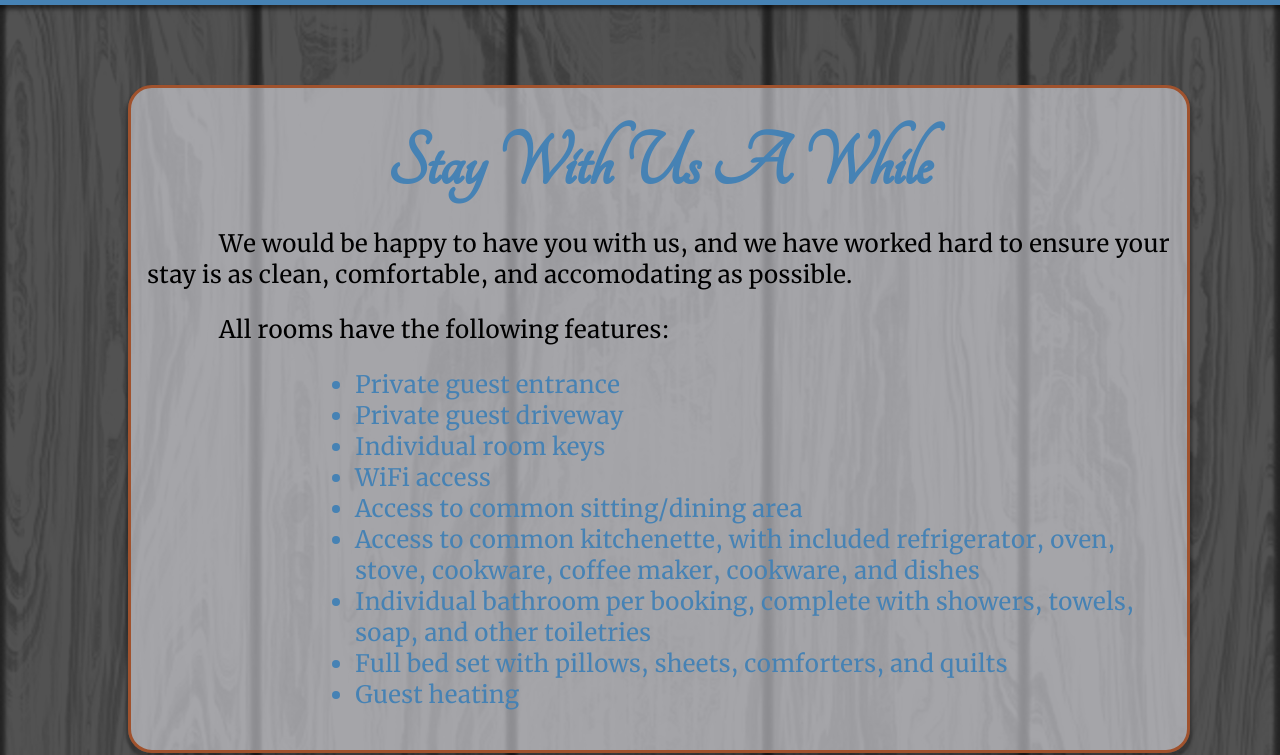
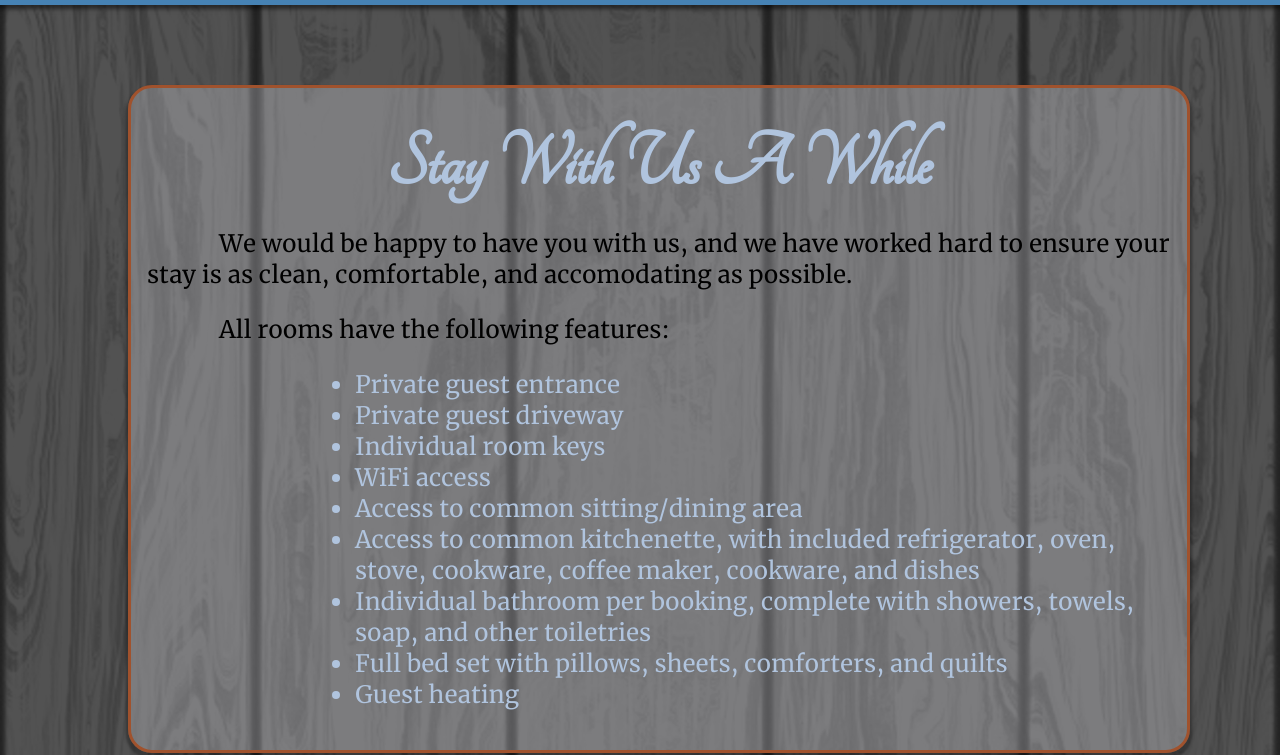
Before and after one commit to CamSOlson/SmithMillsInnWebsite, a plain HTML site: page rooms.html in a window 1280 px wide. Shown: the part 75-830 px from the top of the page. Drawn offline with nearby package versions, Linux system fonts and the light colour scheme.

Commit message:
Add files via upload

```diff
--- a/style.css
+++ b/style.css
@@ -102,7 +102,7 @@
 
 /*Major page content*/
 .content{
-	background-color: rgba(248, 248, 255,0.5);
+	background-color: rgba(248, 248, 255,0.25);
 	position: relative;
 	top: 10em;
 	width: 80%;
@@ -119,7 +119,7 @@
 	text-align: center;
 	font-family: tangerine;
 	font-size: 5em;
-	color: SteelBlue;
+	color: LightSteelBlue;
 	margin: 0.25em;
 }
 .content>h2{
@@ -138,7 +138,7 @@
 }
 .content>ul{
 	text-align: auto;
-	color: SteelBlue;
+	color: LightSteelBlue;
 	font-family: merriweather;
 	font-size: 1.5em;
 	margin:0.2;
```
